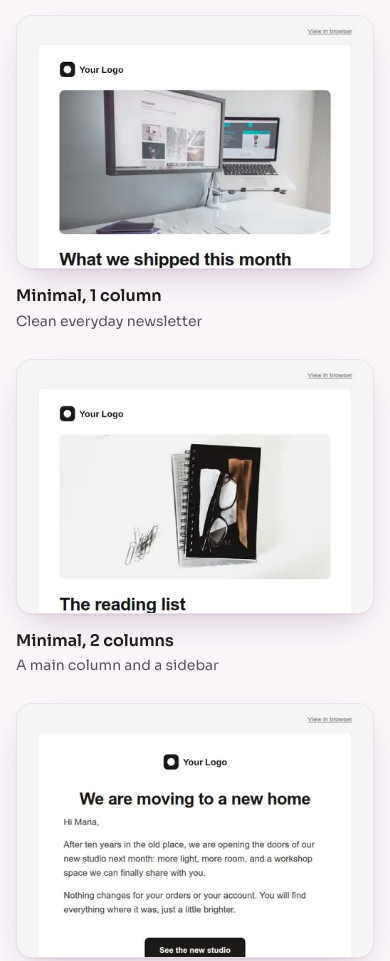
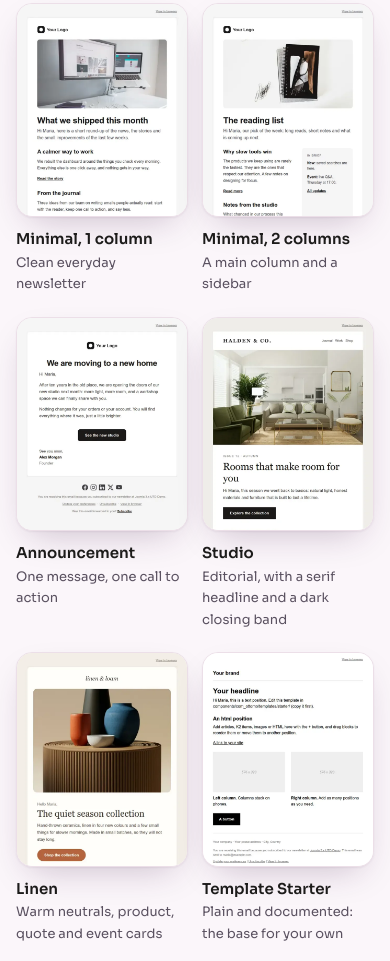
Before and after one commit to joomlaworks/ottomo.joomlaworks.net, a plain HTML site: page index.html in a window 390 px wide. Shown: the part 6060-7021 px from the top of the page. Drawn offline with Linux system fonts and the light colour scheme.

Commit message:
Swipe the carousels on touch screens; portrait template cards (4:5, like Ottomo's Templates page), two per row on phones
Co-Authored-By: Claude Opus 5.5 <noreply@anthropic.com>

```diff
--- a/assets/css/site.css
+++ b/assets/css/site.css
@@ -165,7 +165,7 @@ section{padding:96px 0}
 /* Carousels (as on the Joomla 3.x UTD and Meela sites), opened in SuperModal */
 .carousel{position:relative;min-width:0}
 .car-viewport{overflow:hidden;border-radius:var(--r);box-shadow:var(--shadow);background:var(--panel);border:1px solid var(--line)}
-.car-track{display:flex;transition:transform .45s cubic-bezier(.2,.7,.2,1)}
+.car-track{display:flex;touch-action:pan-y;transition:transform .45s cubic-bezier(.2,.7,.2,1)}
 .car-track.is-dragging{transition:none}
 .car-slide{flex:0 0 100%;min-width:0}
 .shot{display:block;cursor:zoom-in}
@@ -191,12 +191,12 @@ section{padding:96px 0}
 .tpl{display:grid;text-decoration:none;color:var(--ink);cursor:zoom-in}
 .tpl-img{display:block;border-radius:var(--r);overflow:hidden;border:1px solid var(--line);background:var(--panel);box-shadow:var(--shadow);transition:transform .2s ease}
 .tpl:hover .tpl-img{transform:translateY(-3px)}
-.tpl-img img{width:100%;aspect-ratio:500/355;object-fit:cover;object-position:top}
+.tpl-img img{width:100%;aspect-ratio:4/5;object-fit:cover;object-position:top}
 .tpl-name{font-weight:600;margin-top:14px}
 .tpl-desc{font-size:14px;color:var(--dim)}
 .tpl:hover{color:var(--ink)}
 @media(max-width:900px){.tpl-grid{grid-template-columns:repeat(2,minmax(0,1fr))}}
-@media(max-width:520px){.tpl-grid{grid-template-columns:1fr}}
+@media(max-width:520px){.tpl-grid{gap:22px 14px;margin-top:32px}.tpl-name{margin-top:10px;font-size:15px}.tpl-desc{font-size:13px}}
 
 /* Deliverability: the pre-flight checklist */
 .checklist{background:var(--panel);border:1px solid var(--line);border-radius:var(--r);box-shadow:var(--shadow);overflow:hidden}
--- a/index.html
+++ b/index.html
@@ -86,7 +86,7 @@
     <link rel="icon" href="assets/logo/ottomo-icon-light.svg" type="image/svg+xml" />
     <link rel="preload" href="assets/fonts/sora-latin.woff2" as="font" type="font/woff2" crossorigin="anonymous" />
     <link rel="stylesheet" href="assets/vendor/supermodal/supermodal.min.css?t=20261123" />
-    <link rel="stylesheet" href="assets/css/site.css?t=20261123" />
+    <link rel="stylesheet" href="assets/css/site.css?t=20261124" />
     <script>document.documentElement.classList.add("js"); window.SuperModalDefaults = { theme: "dark" };</script>
 </head>
 
@@ -288,12 +288,12 @@
             <div class="wrap">
                 <div class="sec-head"><span class="stamp"><svg class="icon" aria-hidden="true"><use href="#i-palette"></use></svg></span><h2>Six email templates, light and dark</h2><p class="lead">600 pixels wide, responsive, with sample content to start from. Each has its own dark palette for Apple Mail, iOS Mail and other dark-mode clients, and renders properly in classic Outlook for Windows.</p></div>
                 <ul class="tpl-grid">
-                    <li><a class="tpl" href="assets/templates/minimal-1col.webp" data-supermodal="templates" data-title="Minimal, 1 column" data-caption="Clean everyday newsletter" data-thumb="assets/templates/minimal-1col-thumb.webp"><span class="tpl-img"><img src="assets/templates/minimal-1col-thumb.webp" width="500" height="355" alt="The Minimal, 1 column email template" loading="lazy" decoding="async" /></span><span class="tpl-name">Minimal, 1 column</span><span class="tpl-desc">Clean everyday newsletter</span></a></li>
-                    <li><a class="tpl" href="assets/templates/minimal-2col.webp" data-supermodal="templates" data-title="Minimal, 2 columns" data-caption="A main column and a sidebar" data-thumb="assets/templates/minimal-2col-thumb.webp"><span class="tpl-img"><img src="assets/templates/minimal-2col-thumb.webp" width="500" height="355" alt="The Minimal, 2 columns email template" loading="lazy" decoding="async" /></span><span class="tpl-name">Minimal, 2 columns</span><span class="tpl-desc">A main column and a sidebar</span></a></li>
-                    <li><a class="tpl" href="assets/templates/announcement.webp" data-supermodal="templates" data-title="Announcement" data-caption="One message, one call to action" data-thumb="assets/templates/announcement-thumb.webp"><span class="tpl-img"><img src="assets/templates/announcement-thumb.webp" width="500" height="355" alt="The Announcement email template" loading="lazy" decoding="async" /></span><span class="tpl-name">Announcement</span><span class="tpl-desc">One message, one call to action</span></a></li>
-                    <li><a class="tpl" href="assets/templates/studio.webp" data-supermodal="templates" data-title="Studio" data-caption="Editorial, with a serif headline and a dark closing band" data-thumb="assets/templates/studio-thumb.webp"><span class="tpl-img"><img src="assets/templates/studio-thumb.webp" width="500" height="355" alt="The Studio email template" loading="lazy" decoding="async" /></span><span class="tpl-name">Studio</span><span class="tpl-desc">Editorial, with a serif headline and a dark closing band</span></a></li>
-                    <li><a class="tpl" href="assets/templates/linen.webp" data-supermodal="templates" data-title="Linen" data-caption="Warm neutrals, product, quote and event cards" data-thumb="assets/templates/linen-thumb.webp"><span class="tpl-img"><img src="assets/templates/linen-thumb.webp" width="500" height="355" alt="The Linen email template" loading="lazy" decoding="async" /></span><span class="tpl-name">Linen</span><span class="tpl-desc">Warm neutrals, product, quote and event cards</span></a></li>
-                    <li><a class="tpl" href="assets/templates/starter.webp" data-supermodal="templates" data-title="Template Starter" data-caption="Plain and documented: the base for your own" data-thumb="assets/templates/starter-thumb.webp"><span class="tpl-img"><img src="assets/templates/starter-thumb.webp" width="500" height="355" alt="The Template Starter email template" loading="lazy" decoding="async" /></span><span class="tpl-name">Template Starter</span><span class="tpl-desc">Plain and documented: the base for your own</span></a></li>
+                    <li><a class="tpl" href="assets/templates/minimal-1col.webp" data-supermodal="templates" data-title="Minimal, 1 column" data-caption="Clean everyday newsletter" data-thumb="assets/templates/minimal-1col-card.webp"><span class="tpl-img"><img src="assets/templates/minimal-1col-card.webp" width="650" height="812" alt="The Minimal, 1 column email template" loading="lazy" decoding="async" /></span><span class="tpl-name">Minimal, 1 column</span><span class="tpl-desc">Clean everyday newsletter</span></a></li>
+                    <li><a class="tpl" href="assets/templates/minimal-2col.webp" data-supermodal="templates" data-title="Minimal, 2 columns" data-caption="A main column and a sidebar" data-thumb="assets/templates/minimal-2col-card.webp"><span class="tpl-img"><img src="assets/templates/minimal-2col-card.webp" width="650" height="812" alt="The Minimal, 2 columns email template" loading="lazy" decoding="async" /></span><span class="tpl-name">Minimal, 2 columns</span><span class="tpl-desc">A main column and a sidebar</span></a></li>
+                    <li><a class="tpl" href="assets/templates/announcement.webp" data-supermodal="templates" data-title="Announcement" data-caption="One message, one call to action" data-thumb="assets/templates/announcement-card.webp"><span class="tpl-img"><img src="assets/templates/announcement-card.webp" width="650" height="812" alt="The Announcement email template" loading="lazy" decoding="async" /></span><span class="tpl-name">Announcement</span><span class="tpl-desc">One message, one call to action</span></a></li>
+                    <li><a class="tpl" href="assets/templates/studio.webp" data-supermodal="templates" data-title="Studio" data-caption="Editorial, with a serif headline and a dark closing band" data-thumb="assets/templates/studio-card.webp"><span class="tpl-img"><img src="assets/templates/studio-card.webp" width="650" height="812" alt="The Studio email template" loading="lazy" decoding="async" /></span><span class="tpl-name">Studio</span><span class="tpl-desc">Editorial, with a serif headline and a dark closing band</span></a></li>
+                    <li><a class="tpl" href="assets/templates/linen.webp" data-supermodal="templates" data-title="Linen" data-caption="Warm neutrals, product, quote and event cards" data-thumb="assets/templates/linen-card.webp"><span class="tpl-img"><img src="assets/templates/linen-card.webp" width="650" height="812" alt="The Linen email template" loading="lazy" decoding="async" /></span><span class="tpl-name">Linen</span><span class="tpl-desc">Warm neutrals, product, quote and event cards</span></a></li>
+                    <li><a class="tpl" href="assets/templates/starter.webp" data-supermodal="templates" data-title="Template Starter" data-caption="Plain and documented: the base for your own" data-thumb="assets/templates/starter-card.webp"><span class="tpl-img"><img src="assets/templates/starter-card.webp" width="650" height="812" alt="The Template Starter email template" loading="lazy" decoding="async" /></span><span class="tpl-name">Template Starter</span><span class="tpl-desc">Plain and documented: the base for your own</span></a></li>
                 </ul>
                 <p class="note center">Make your own: drop a folder into your site template's <code>html/ottomo/</code> and Ottomo picks it up, or install a template package. The <a href="https://github.com/joomlaworks/ottomo/blob/main/TEMPLATE-GUIDE.md" target="_blank" rel="noopener noreferrer">template guide</a> documents the format, every placeholder and the email HTML that works everywhere.</p>
             </div>
```
Also changed, not shown: assets/templates/announcement-card.webp (added), assets/templates/announcement-thumb.webp (deleted), assets/templates/linen-card.webp (added), assets/templates/linen-thumb.webp (deleted), assets/templates/minimal-1col-card.webp (added), assets/templates/minimal-1col-thumb.webp (deleted), assets/templates/minimal-2col-card.webp (added), assets/templates/minimal-2col-thumb.webp (deleted), assets/templates/starter-card.webp (added), assets/templates/starter-thumb.webp (deleted), assets/templates/studio-card.webp (added), assets/templates/studio-thumb.webp (deleted).
